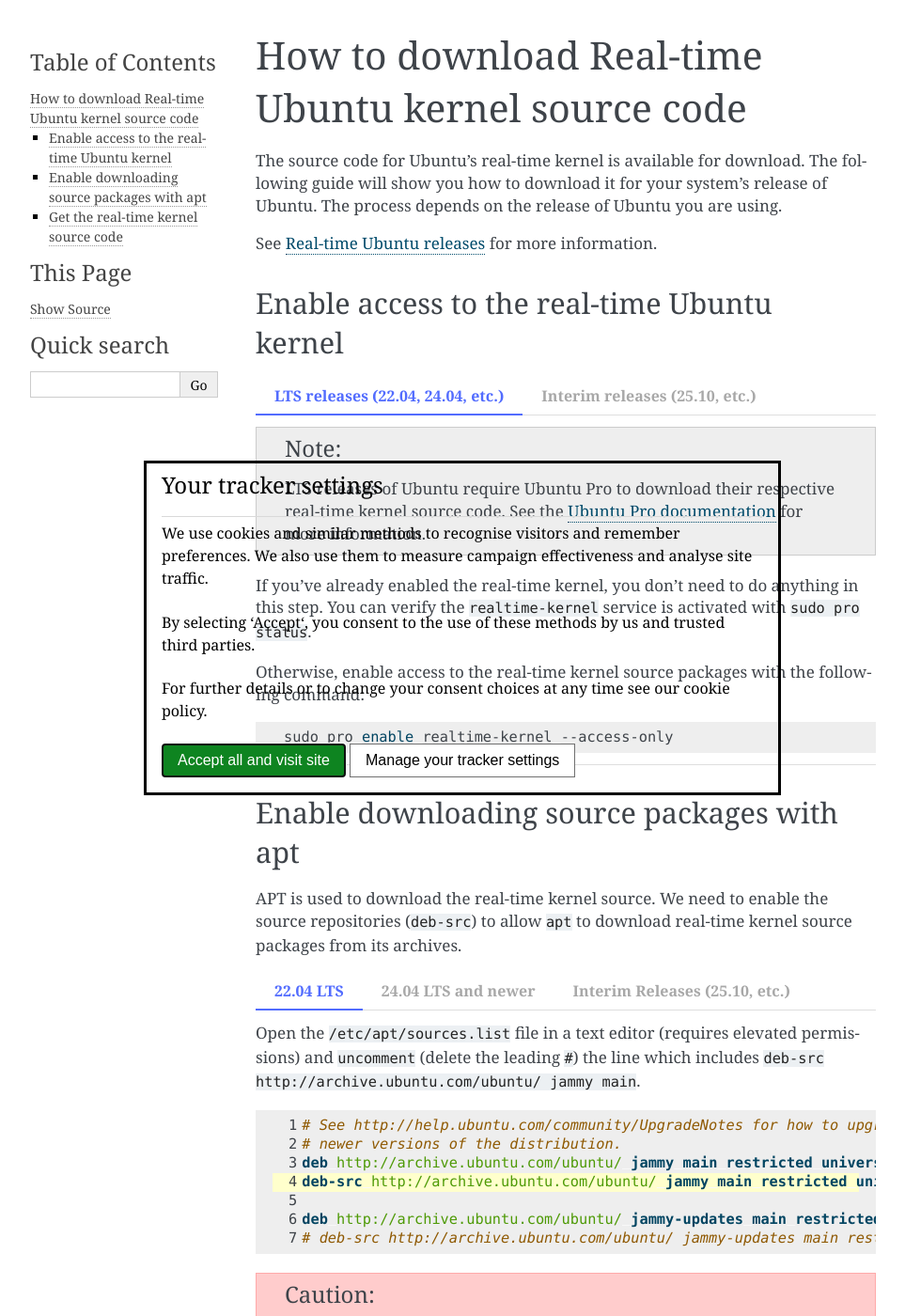
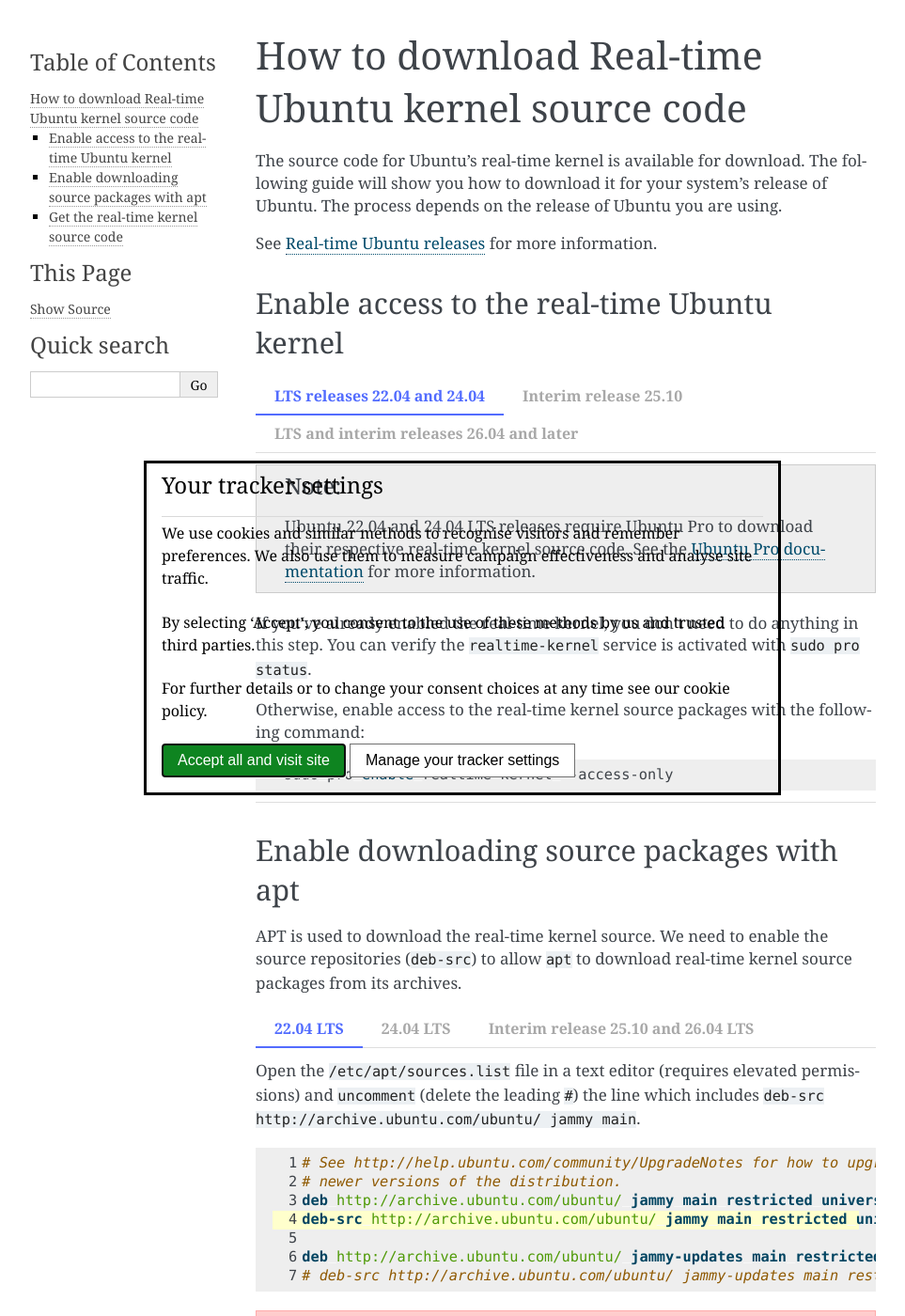
Before and after one commit to canonical/real-time-ubuntu-docs, a Sphinx documentation site: the page built from docs/how-to/download-real-time-sources.rst, in a window 1280 px wide and 1400 px high. Shown: the whole window at 94% size, without its empty margins (148-1111 px from the left). Built offline with Sphinx 7.4.7, drawn with Linux system fonts in a browser that asks for light colours; cross-references to code outside the pages are shown as plain code.

Commit message:
docs: Fix references to how to access real-time kernel and sources in… (#183)
* docs: Fix references to how to access real-time kernel and sources in resolute now that real-time is in main.

Signed-off-by: Kevin Becker <kevin.becker@canonical.com>

```diff
--- a/docs/how-to/download-real-time-sources.rst
+++ b/docs/how-to/download-real-time-sources.rst
@@ -16,11 +16,11 @@
 .. tab-set::
     :sync-group: release
 
-    .. tab-item:: LTS releases (22.04, 24.04, etc.)
+    .. tab-item:: LTS releases 22.04 and 24.04
         :sync: lts
 
         .. note::
-            LTS releases of Ubuntu require Ubuntu Pro to download their respective real-time kernel source code.
+            Ubuntu 22.04 and 24.04 LTS releases require Ubuntu Pro to download their respective real-time kernel source code.
             See the `Ubuntu Pro documentation <https://documentation.ubuntu.com/real-time/en/latest/how-to/enable-real-time-ubuntu/>`_ for more information.
 
         If you've already enabled the real-time kernel, you don't need to do anything in this step.
@@ -33,13 +33,21 @@
             sudo pro enable realtime-kernel --access-only
 
 
-    .. tab-item:: Interim releases (25.10, etc.)
+    .. tab-item:: Interim release 25.10
         :sync: interim
 
         The real-time kernel source is freely available in the
-        `universe repository <https://packages.ubuntu.com/questing/linux-realtime>`_ for interim releases.
-        No actions are required for this step!
+        `universe repository <https://packages.ubuntu.com/questing/linux-realtime>`_ for interim release 25.10.
 
+        .. code-block:: shell
+
+            sudo add-apt-repository universe
+
+    .. tab-item:: LTS and interim releases 26.04 and later
+        :sync: interim
+
+        The real-time kernel source is freely available in the main archive starting with 26.04.
+        No actions are required for this step.
 
 Enable downloading source packages with apt
 --------------------------------------------
@@ -69,7 +77,7 @@
         .. caution::
             Be sure to :spellexception:`uncomment` only the line which includes ``main`` after the release code-name.
 
-    .. tab-item:: 24.04 LTS and newer
+    .. tab-item:: 24.04 LTS
         :sync: lts
 
         Use the following command to add ``deb-src`` to the :file:`ubuntu-realtime-kernel.sources` file:
@@ -79,7 +87,7 @@
             sudo sed -i '2s/^Types: deb$/Types: deb deb-src/' /etc/apt/sources.list.d/ubuntu-realtime-kernel.sources
 
 
-    .. tab-item:: Interim Releases (25.10, etc.)
+    .. tab-item:: Interim release 25.10 and 26.04 LTS
         :sync: interim
 
         Use the following command to add ``deb-src`` to the :file:`ubuntu.sources` file:
```
Also changed, not shown: docs/how-to/enable-real-time-ubuntu.md (+1 -5 lines), docs/reference/releases.rst (+8 -0 lines).
